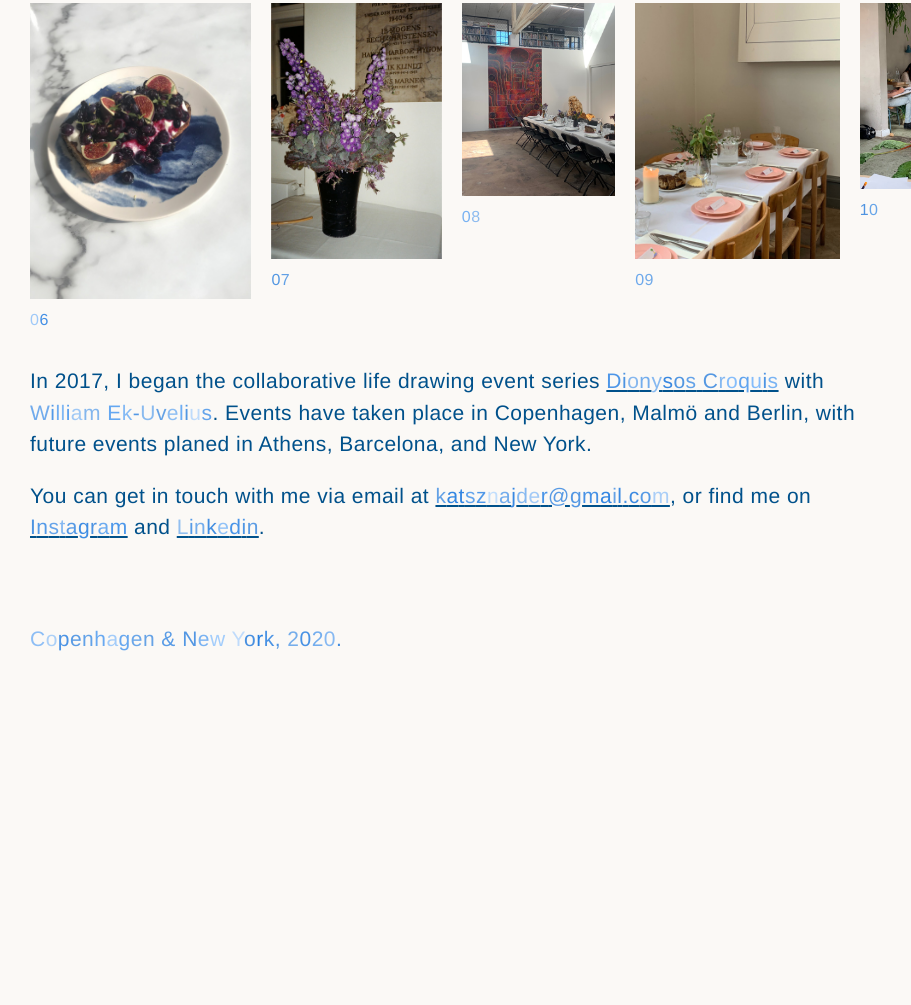
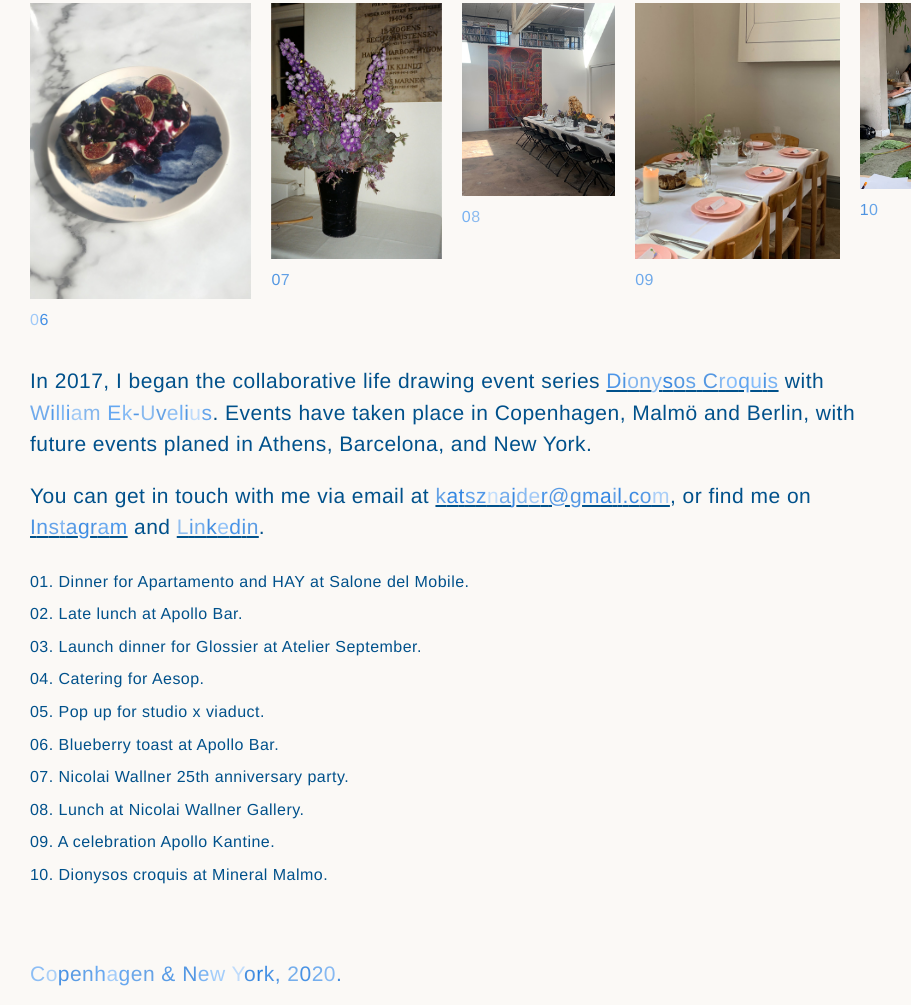
Before and after one commit to kasiasznajder/kasia, a plain HTML site: page index.html in a window 1280 px wide. Shown: the part 806-1811 px from the top of the page, without its empty margins (0-911 px from the left). Before the commit the page ends 1475 px from the top, so only its background shows below. Drawn offline with nearby package versions, Linux system fonts and the light colour scheme; a web font is replaced by a local one.

Commit message:
add footnotes update cursor

```diff
--- a/index.html
+++ b/index.html
@@ -77,18 +77,18 @@
           <a href="https://www.instagram.com/ksznajder/?hl=en">Instagram</a> and <a href="https://www.linkedin.com/in/kasia-sznajder-8b7a129a/">Linkedin</a>.
         </p>
 
-        <!-- <ul class="caption">
-          <li>01. Dinner for Apartamento and HAY at Salone del Mobile 2019.</li>
-          <li>02. Social Media management for Apollo Bar.</li>
+        <ul class="caption">
+          <li>01. Dinner for Apartamento and HAY at Salone del Mobile.</li>
+          <li>02. Late lunch at Apollo Bar.</li>
           <li>03. Launch dinner for Glossier at Atelier September.</li>
           <li>04. Catering for Aesop.</li>
-          <li>05. studio x viaduct.</li>
-          <li>06. Apollo Bar.</li>
+          <li>05. Pop up for studio x viaduct.</li>
+          <li>06. Blueberry toast at Apollo Bar.</li>
           <li>07. Nicolai Wallner 25th anniversary party.</li>
           <li>08. Lunch at Nicolai Wallner Gallery.</li>
-          <li>09. Apollo Kantine.</li>
+          <li>09. A celebration Apollo Kantine.</li>
           <li>10. Dionysos croquis at Mineral Malmo.</li>
-        </ul> -->
+        </ul>
 
         <p class="foot">
           Copenhagen & New York, 2020.
```
Also changed, not shown: assets/cursors/cursor.png, assets/cursors/cursor.svg, assets/cursors/cursor@2x.png, assets/cursors/left.png (deleted), assets/cursors/left.svg (deleted), assets/cursors/left@2x.png (deleted), assets/cursors/right.png (deleted), assets/cursors/right.svg (deleted), assets/cursors/right@2x.png (deleted), 1 other file.
